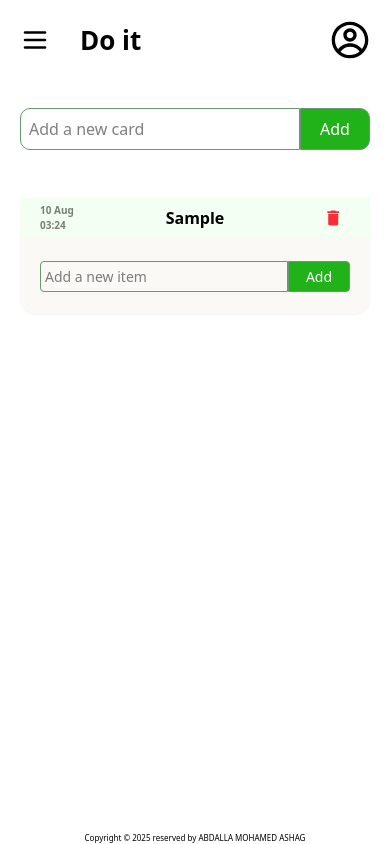
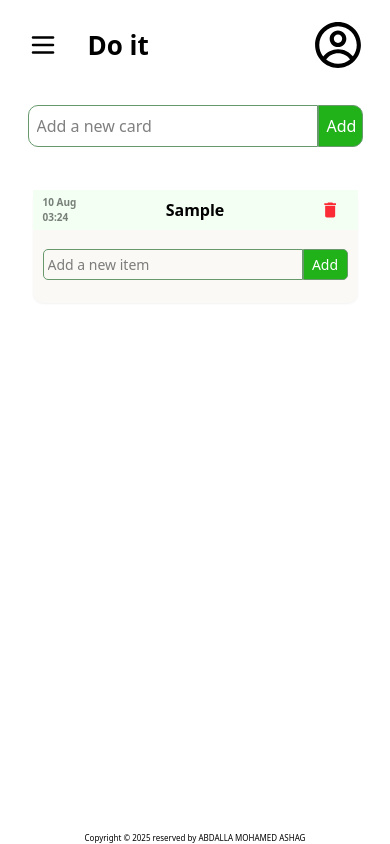
Before and after one commit to ProAbdallaMI/Do-it, a React (Vite) app: page / in a window 390 px wide. Both pictures are taken after typing "Sample" into the empty fields and a click on the input "Add". Built offline with nearby package versions, Linux system fonts and the light colour scheme.

Commit message:
Revert "improve ui for tablet"
This reverts commit 390d4fceb05b9aec7c000fe300dcfe20f6409e4c.

```diff
--- a/src/App.jsx
+++ b/src/App.jsx
@@ -1,7 +1,15 @@
-import PublicLayout from "./PublicLayout";
+import Footer from "./Footer";
+import List from "./List";
+import Navbar from "./Navbar";
 
 function App() {
-	return <PublicLayout />;
+	return (
+		<div className="flex flex-col mb-5">
+			<Navbar />
+			<List />
+			<Footer />
+		</div>
+	);
 }
 
 export default App;
--- a/src/List.jsx
+++ b/src/List.jsx
@@ -4,11 +4,8 @@ import Form from "./components/Form";
 import formatDate from "./utility/date";
 
 export default function List() {
-	const [cards, setCards] = useState(
-		localStorage.getItem("cards")
-			? JSON.parse(localStorage.getItem("cards"))
-			: []
-	);
+	const [cards, setCards] = useState(localStorage.getItem("cards") ? JSON.parse(localStorage.getItem("cards")) : []);
+
 
 	useEffect(() => {
 		localStorage.setItem("cards", JSON.stringify(cards));
@@ -41,17 +38,17 @@ export default function List() {
 	};
 
 	return (
-		<div className="flex flex-col items-center justify-center w-full">
+		<div className="flex flex-col items-center justify-center">
 			{/* add to do list cards button */}
 			<Form
 				onSubmit={handleNewCardAddition}
-				formClassName={`w-full max-w-[768px] m-auto mt-12 flex content-center items-center justify-center`}
-				inputClassName={`w-80/100 p-2 rounded-tl-[10px] rounded-bl-[10px] border-1 border-adjacent outline-none`}
-				buttonClassName={`w-20/100 p-2 text-white bg-primary rounded-tr-[10px] rounded-br-[10px] border-1 border-adjacent outline-adjacent`}
+				formClassName={`w-[335px] h-[36px] m-auto mt-[38px] flex content-center items-center`}
+				inputClassName={`w-[290px] p-[8px] border-1 rounded-tl-[10px] rounded-bl-[10px] border-adjacent outline-none`}
+				buttonClassName={`w-[45px] p-[8px] text-white bg-primary rounded-tr-[10px] rounded-br-[10px] border-1 border-adjacent`}
 				placeholder="Add a new card"
 			/>
 			{/* to do list cards */}
-			<div className="w-full m-auto mt-12 flex flex-col content-center items-center gap-[20px]">
+			<div className="w-[335px] m-auto mt-[46px] flex flex-col content-center items-center gap-[20px]">
 				{[...cards].reverse().map((card) => (
 					<Card
 						key={card.id}
--- a/src/Navbar.jsx
+++ b/src/Navbar.jsx
@@ -3,13 +3,13 @@ import { LuMenu } from "react-icons/lu";
 
 export default function Navbar() {
 	return (
-		<nav className="w-full mt-[20px] flex content-center items-center justify-between">
+		<nav className="w-[335px] h-[50px] m-auto mt-[20px] flex content-center items-center justify-between">
 			<div className="flex content-center items-center gap-[30px]">
 				<LuMenu className="w-[30px] h-[30px]" />
 				<h1 className="text-[26px] font-bold">Do it</h1>
 			</div>
             <div className="">
-                <CgProfile className="w-[40px] h-[40px]" />
+                <CgProfile className="w-[50px] h-[50px]" />
             </div>
 		</nav>
 	);
--- a/src/PublicLayout.jsx
+++ /dev/null
@@ -1,15 +0,0 @@
-import Footer from "./Footer";
-import List from "./List";
-import Navbar from "./Navbar";
-
-const PublicLayout = () => {
-	return (
-		<div className="flex flex-col mb-5 px-5 min-w-[320px]">
-			<Navbar />
-			<List />
-			<Footer />
-		</div>
-	);
-};
-
-export default PublicLayout;
--- a/src/components/Card.jsx
+++ b/src/components/Card.jsx
@@ -93,12 +93,12 @@ export default function Card({ cardId, title, date, items, onDelete, onEdit }) {
 	};
 
 	return (
-		<div className="w-full bg-secondary pb-2 shadow-xs flex flex-col content-center items-center justify-center rounded-2xl text-[16px]">
-			<div className="flex justify-between items-center w-full px-5 bg-cold">
+		<div className="w-[325px] bg-secondary pb-[10px] shadow-xs flex flex-col content-center items-center justify-center rounded-[10px] text-[16px]">
+			<div className="flex justify-between items-center w-full px-[10px] bg-cold">
 				<span className="text-[10px] w-[45px] font-bold opacity-50">
 					{date}
 				</span>
-				<h1 className="text-center font-bold p-[8px] w-full rounded-tl-2xl rounded-tr-2xl">
+				<h1 className="text-center font-bold p-[8px] w-full rounded-tl-[10px] rounded-tr-[10px]">
 					{title}
 				</h1>
 				<MdDelete
@@ -106,7 +106,7 @@ export default function Card({ cardId, title, date, items, onDelete, onEdit }) {
 					className="cursor-pointer text-xl text-red-500 w-[45px]"
 				/>
 			</div>
-			<div className="flex flex-col content-center items-center justify-center w-full px-5 mt-2 gap-1">
+			<div className="flex flex-col content-center items-center justify-center w-full px-[10px] mt-[5px] gap-1">
 				{[...undoneItems].reverse().map((item) => (
 					<CardItem
 						key={item.id}
@@ -134,9 +134,9 @@ export default function Card({ cardId, title, date, items, onDelete, onEdit }) {
 
 			<Form
 				onSubmit={handleCardItemAddition}
-				formClassName={`w-full h-[36px] m-auto mt-3 mb-3 px-5 flex content-center justify-center items-center text-[14px]`}
-				inputClassName={`w-80/100 p-1 border-1 rounded-tl-sm rounded-bl-sm border-adjacent outline-none`}
-				buttonClassName={`w-20/100 p-1 text-white bg-primary rounded-tr-sm rounded-br-sm border-1 border-adjacent`}
+				formClassName={`w-[325px] h-[36px] m-auto mt-[11px] mb-[11px] flex content-center justify-center items-center text-[14px]`}
+				inputClassName={`w-[260px] p-[4px] border-1 rounded-tl-[5px] rounded-bl-[5px] border-adjacent outline-none`}
+				buttonClassName={`p-[4px] text-white bg-primary rounded-tr-[5px] rounded-br-[5px] border-1 border-adjacent w-[45px]`}
 			/>
 		</div>
 	);
--- a/src/components/Form.jsx
+++ b/src/components/Form.jsx
@@ -21,7 +21,8 @@ export default function Form({
 	};
 
 	return (
-			<form onSubmit={handleSubmit} className={`${formClassName}`}>
+		<div className={`${formClassName}`}>
+			<form onSubmit={handleSubmit}>
 				<input
 					className={`${inputClassName}`}
 					value={inputValue}
@@ -36,5 +37,6 @@ export default function Form({
 					tabIndex={-1}
 				/>
 			</form>
+		</div>
 	);
 }
```
